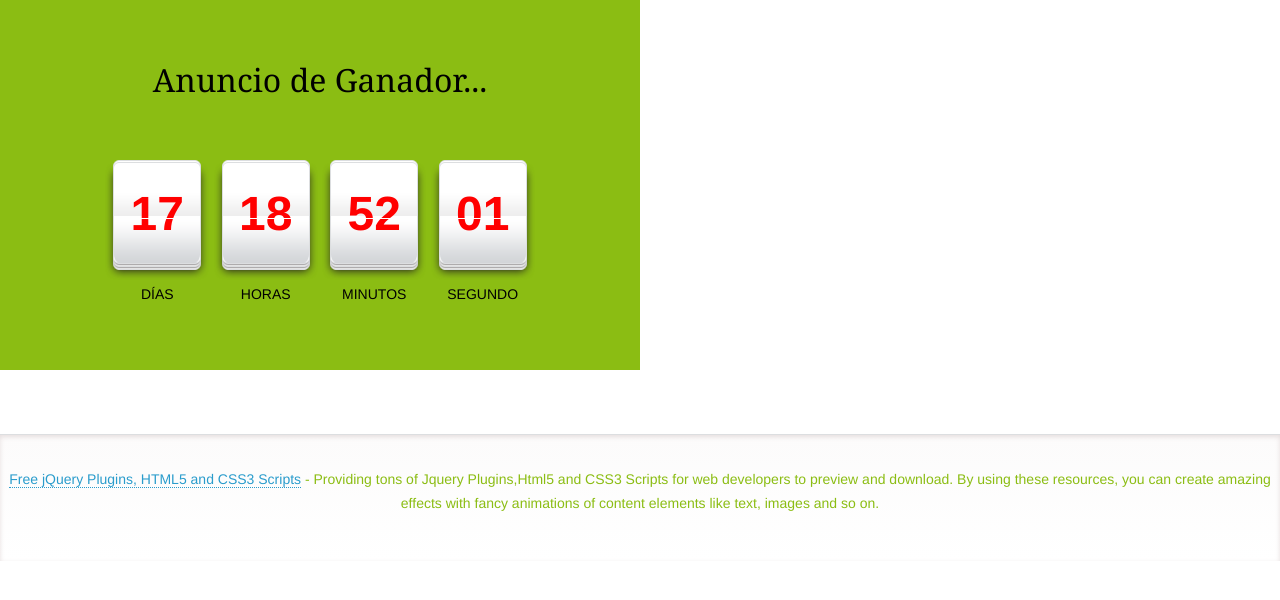
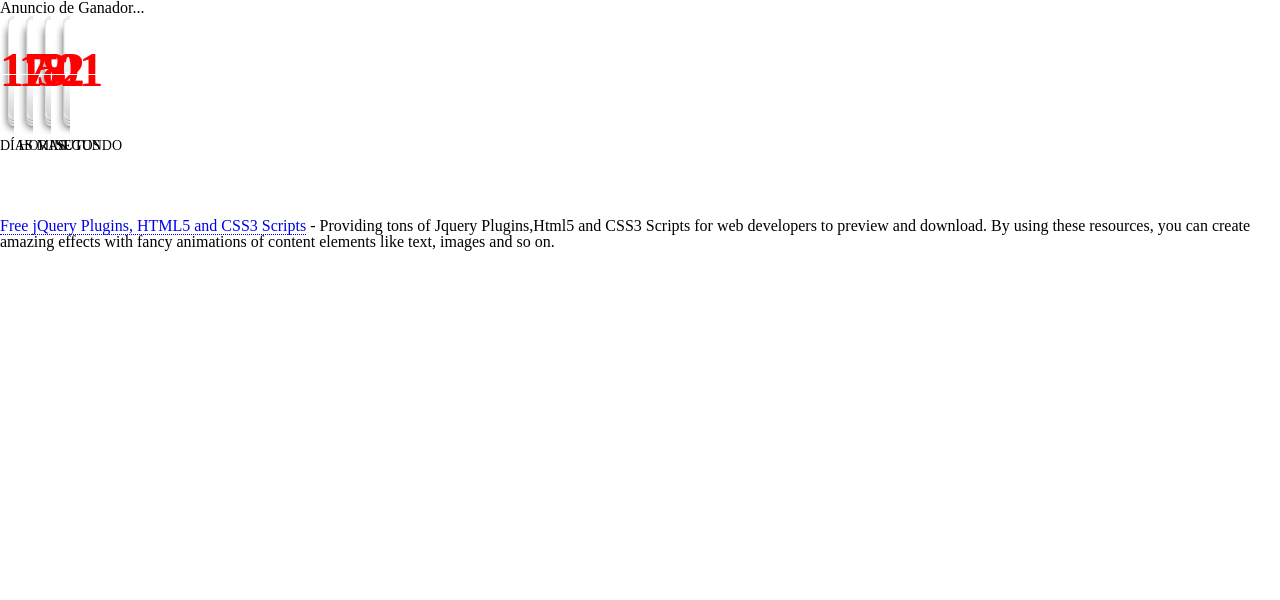
Before and after one commit to Kamillu/kamillu.github.io, a PHP site: page /Beautiful-jQuery-Countdown-Timer-Plugin/index.html in a window 1280 px wide. Shown: the top 600 px of the page. Run offline with PHP 8.4, Linux system fonts and the light colour scheme.

Commit message:
Update styles.css

```diff
--- a/Beautiful-jQuery-Countdown-Timer-Plugin/css/styles.css
+++ b/Beautiful-jQuery-Countdown-Timer-Plugin/css/styles.css
@@ -8,133 +8,11 @@
 	Version: 1.0.0
 
 **********************************************************************************/
-/* ---------- TYPOGRAPHY ---------- */
-body {
-  font: 1em/1.5em "Helvetica Neue", Arial, Helvetica, Geneva, sans-serif;
-  color: #8bbd13;
-}
-p a {
-  color: #2a9ccc;
-}
-p a:hover {
-  color: #1f2225;
-}
-h1,
-h2 {
-  font-family: Georgia, serif;
-  margin-bottom: 1em;
-}
-h1 {
-  font-size: 2em;
-  line-height: 3em;
-}
-h2 {
-  font-size: 1.2em;
-  line-height: 1.5em;
-}
-/* ---------- LAYOUT ---------- */
-.container {
-  width: 100%;
-  text-align: center;
-  margin: 0 auto;
-
-}
-#logo img {
-  margin: 2em 0;
-}
-.timer-area {
-  width: 50%;
-  background: #8bbd13;
-  text-align: center;
-  padding-top: 2em;
-  margin-bottom: 4em;
-}
-.timer-area h1 {
-  color: black;
-}
-/* ---------- SIGNUP ---------- */
-.form-wrapper {
-  border: 1px solid #dcdee0;
-  padding: .5em;
-  width: 30em;
-  margin: 1em auto;
-  overflow: hidden;
-  -webkit-border-radius: 13px;
-  border-radius: 13px;
-}
-.form-wrapper:hover,
-.form-wrapper:focus {
-  border: 1px solid #c1c5c8;
-}
-input[type="email"] {
-  border: none;
-  float: left;
-  font-size: 1em;
-  padding: .5em;
-  outline: none;
-  margin-top: .7em;
-  width: 19em;
-}
-input[type="submit"] {
-  float: right;
-  border: none;
-  -webkit-border-radius: 5px;
-  border-radius: 5px;
-  background-color: #2a9ccc;
-  background-image: -webkit-gradient(linear, left top, left bottom, from(#2a9ccc), to(#217ca2));
-  background-image: -webkit-linear-gradient(top, #2a9ccc, #217ca2);
-  background-image: -moz-linear-gradient(top, #2a9ccc, #217ca2);
-  background-image: -o-linear-gradient(top, #2a9ccc, #217ca2);
-  background-image: linear-gradient(to bottom, #2a9ccc, #217ca2);
-  color: white;
-  -webkit-box-shadow: inset 0 2px 2px #217ca2;
-  box-shadow: inset 0 2px 2px #217ca2;
-  padding: 1em;
-  font-size: 1em;
-  text-transform: uppercase;
-  cursor: pointer;
-}
-input[type="submit"]:hover {
-  background-color: #2da2d4;
-  background-image: -webkit-gradient(linear, left top, left bottom, from(#2da2d4), to(#2382aa));
-  background-image: -webkit-linear-gradient(top, #2da2d4, #2382aa);
-  background-image: -moz-linear-gradient(top, #2da2d4, #2382aa);
-  background-image: -o-linear-gradient(top, #2da2d4, #2382aa);
-  background-image: linear-gradient(to bottom, #2da2d4, #2382aa);
-}
-/* ---------- FOOTER ---------- */
-footer#disclaimer p {
-  font-size: .875em;
-  color: #909091;
-  font-style: italic;
-}
-footer#disclaimer p span {
-  font-size: 1.2em;
-  color: #2a9ccc;
-}
-footer#main-footer {
-  background-color: #fcfbfb;
-  background-image: -webkit-gradient(linear, left top, left bottom, from(#fcfbfb), to(#ffffff));
-  background-image: -webkit-linear-gradient(top, #fcfbfb, #ffffff);
-  background-image: -moz-linear-gradient(top, #fcfbfb, #ffffff);
-  background-image: -o-linear-gradient(top, #fcfbfb, #ffffff);
-  background-image: linear-gradient(to bottom, #fcfbfb, #ffffff);
-  border-top: 1px solid #dcdee0;
-  -webkit-box-shadow: inset 0 2px 5px #e6dede;
-  box-shadow: inset 0 2px 5px #e6dede;
-  text-align: center;
-  padding: 2em 0;
-  margin-top: 4em;
-}
-footer#main-footer p {
-  font-size: .875em;
-  margin-bottom: 1em;
-}
 /* ---------- TIMER ---------- */
 ul#countdown li {
   display: inline-block;
   background: transparent url('../images/timer-piece.png') no-repeat left top;
-  width: 104px;
+  width: 0.9em;
   margin-bottom: 4em;
   text-align: center;
 }
```
